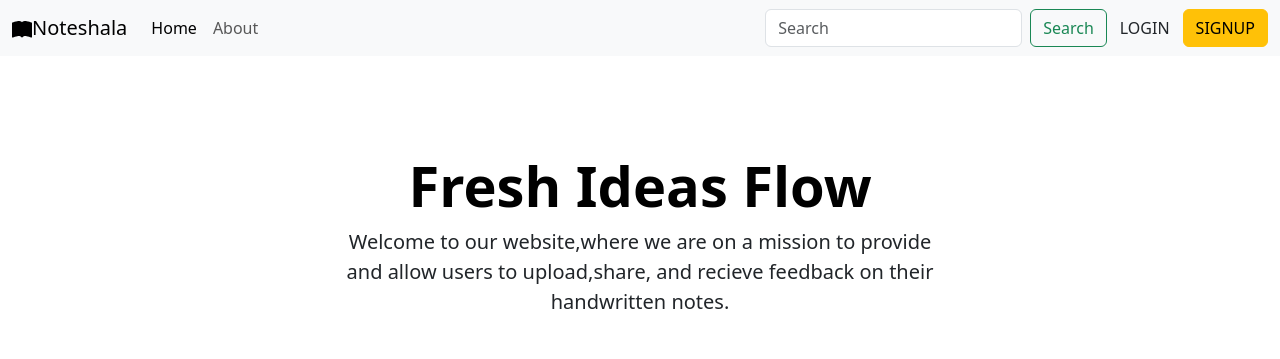
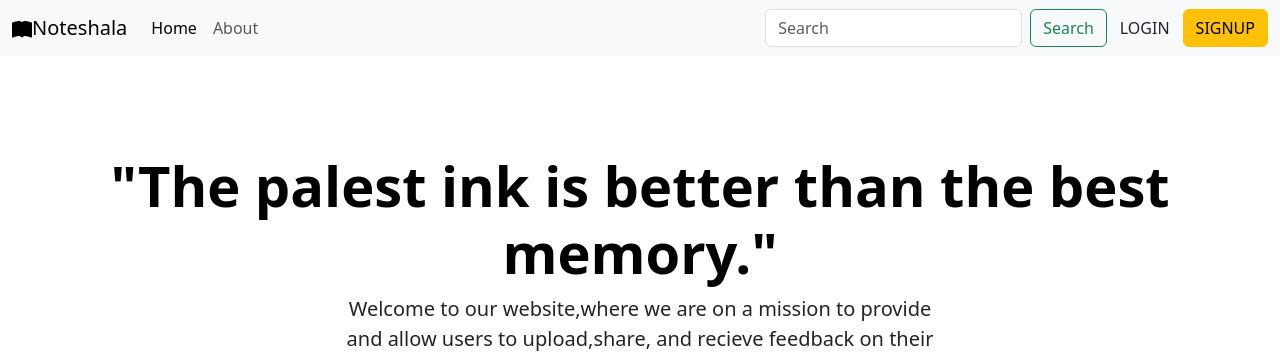
Before and after one commit to reddytec/Noteshala, a plain HTML site: page index.html in a window 1280 px wide. Shown: the top 359 px of the page. Drawn offline with nearby package versions, Linux system fonts and the light colour scheme.

Commit message:
version1

```diff
--- a/index.html
+++ b/index.html
@@ -62,7 +62,7 @@
         </nav>
     </header>
     <div class="px-4 pt-5 my-5 text-center border-bottom">
-        <h1 class="display-4 fw-bold text-body-emphasis">Fresh Ideas Flow</h1>
+        <h1 class="display-4 fw-bold text-body-emphasis">"The palest ink is better than the best memory."</h1>
         <div class="col-lg-6 mx-auto">
             <p class="lead mb-4">Welcome to our website,where we are on a mission to provide and allow users to upload,share, and recieve feedback on their handwritten notes.</p>
             <div class="d-grid gap-2 d-sm-flex justify-content-sm-center mb-5">
```
Also changed, not shown: logic.css (renamed from login/logic.css), login.html (renamed from login/login.html), signin2.html (renamed from login/signin2.html).
